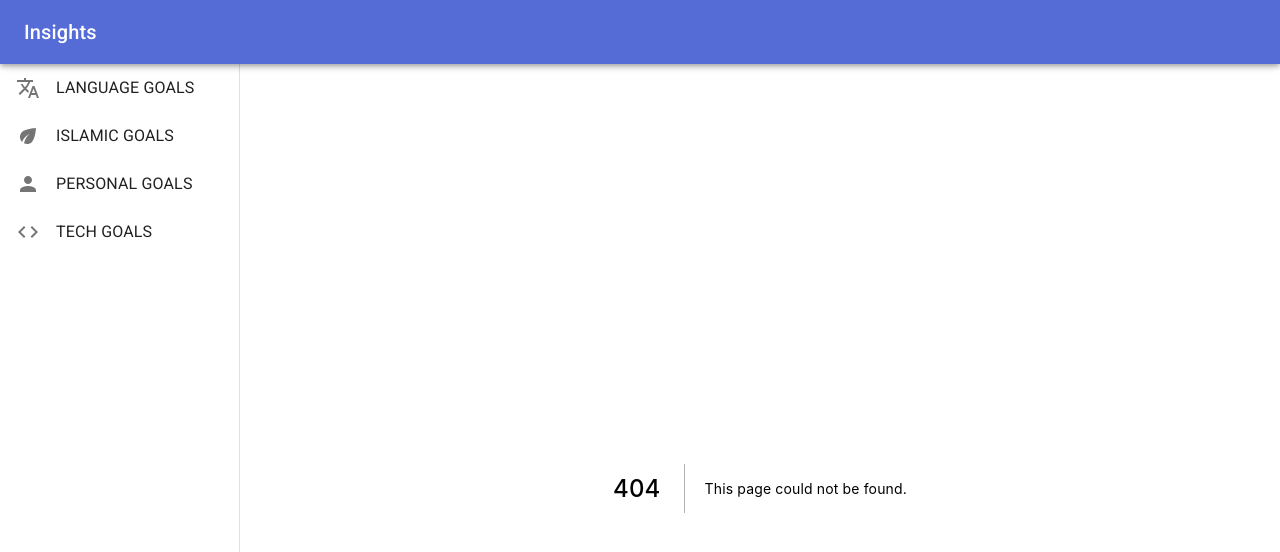
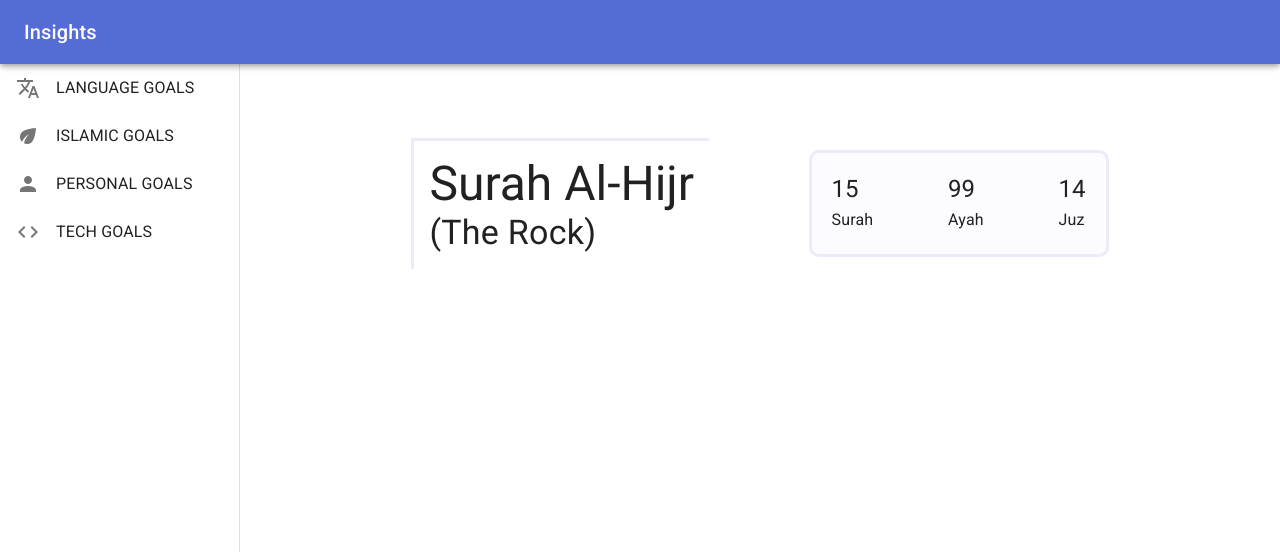
Before and after one commit to alibhutto64/insights, a Next.js app: page /islamic/surah in a window 1280 px wide. Before the commit this address had no page. Shown: the top 552 px of the page. Built offline with nearby package versions, Linux system fonts and the light colour scheme.

Commit message:
new page: Surah

```diff
--- a/components/AddAyah.js
+++ b/components/AddAyah.js
@@ -5,6 +5,7 @@ import MenuItem from '@material-ui/core/MenuItem';
 import FormControl from '@material-ui/core/FormControl';
 import Select from '@material-ui/core/Select';
 import Button from '@material-ui/core/Button';
+import React from 'react';
 
 const useStyles = makeStyles((theme) => ({
     root: {
--- /dev/null
+++ b/pages/islamic/surah.js
@@ -0,0 +1,61 @@
+import { makeStyles, Typography } from "@material-ui/core";
+import React from "react";
+
+const UseStyles = makeStyles(()=>({
+    root: {
+        marginTop: '50px'
+    },
+    header: {
+        display: 'flex',
+        justifyContent: 'space-evenly',
+        alignItems: 'center',
+        alignContent: 'center',
+        width: '70vw',
+        margin: '0 auto',
+        flexWrap: 'wrap'
+    },
+    title: {
+        borderTop: 'solid #EDEAF9',
+        borderLeft: 'solid #EDEAF9',
+        padding: '15px'
+    },
+    basic: {
+        display: 'flex',
+        justifyContent: 'space-between',
+        width: '300px',
+        backgroundColor: '#FCFBFF',
+        border: 'solid #EDEAF9',
+        padding: '20px',
+        borderRadius: '10px'
+
+    }
+}))
+
+export default function surah() {
+    const classes = UseStyles()
+    return (
+        <div className={classes.root}>
+            <header className={classes.header}>
+                <div className={classes.title}>
+                    <Typography variant="h3">Surah Al-Hijr</Typography>
+                    <Typography variant="h4" >(The Rock)</Typography>
+                </div>
+
+                <div className={classes.basic}>
+                    <div>
+                        <Typography variant="h5">15</Typography>
+                        <Typography variant="subtitle1">Surah</Typography>
+                    </div>
+                    <div>
+                        <Typography variant="h5">99</Typography>
+                        <Typography variant="subtitle1">Ayah</Typography>
+                    </div>
+                    <div>
+                        <Typography variant="h5">14</Typography>
+                        <Typography variant="subtitle1">Juz</Typography>
+                    </div>
+                </div>
+            </header>
+        </div>
+    )
+}
```
Also changed, not shown: jsconfig.json (added, +7 -0 lines).
